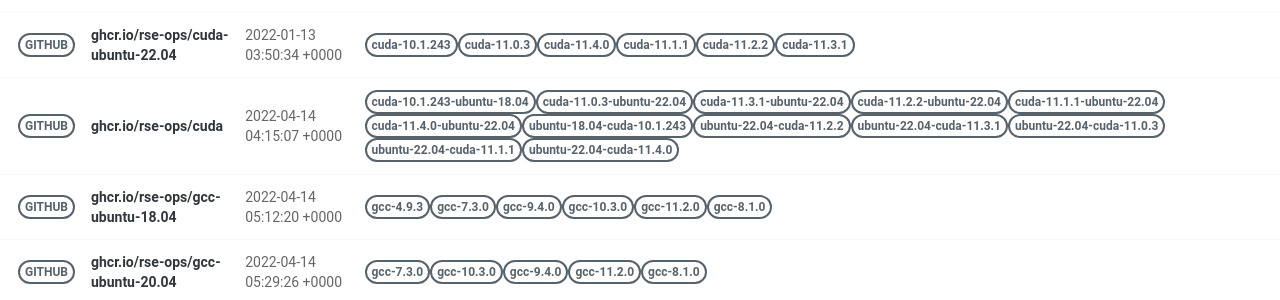
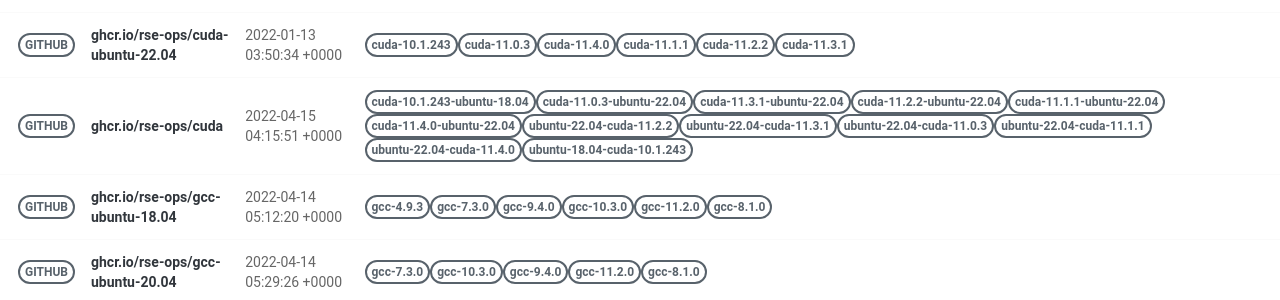
Before and after one commit to rse-ops/docker-images, a Jekyll site: the page built from pages/index.md, in a window 1280 px wide. Shown: the part 417-717 px from the top of the page. Built offline with Jekyll 4.4.1, drawn with Linux system fonts in a browser that asks for light colours; nearby versions of some CDN libraries.

Commit message:
Automated push to update library 2022-04-15

```diff
--- a/_library/ghcr.io-rse-ops-cuda.md
+++ b/_library/ghcr.io-rse-ops-cuda.md
@@ -1,7 +1,7 @@
 ---
 layout: container
 name: ghcr.io/rse-ops/cuda
-updated_at: 2022-04-14 04:15:07.782343
+updated_at: 2022-04-15 04:15:51.499521
 
 
 container_url: https://github.com/orgs/rse-ops/packages/container/package/cuda
```
Also changed, not shown: other parts of _library/ghcr.io-rse-ops-cuda.md (+3 -3 lines).
